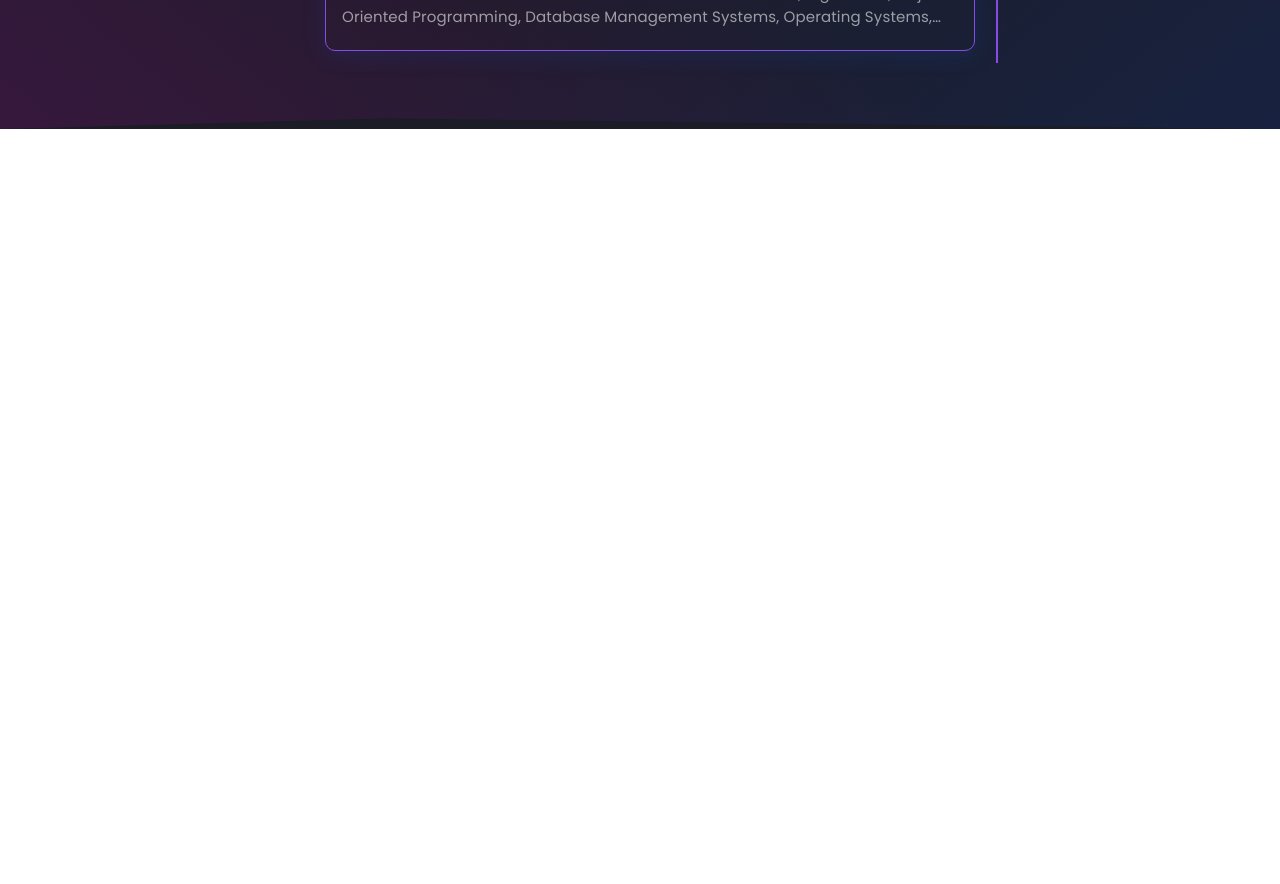
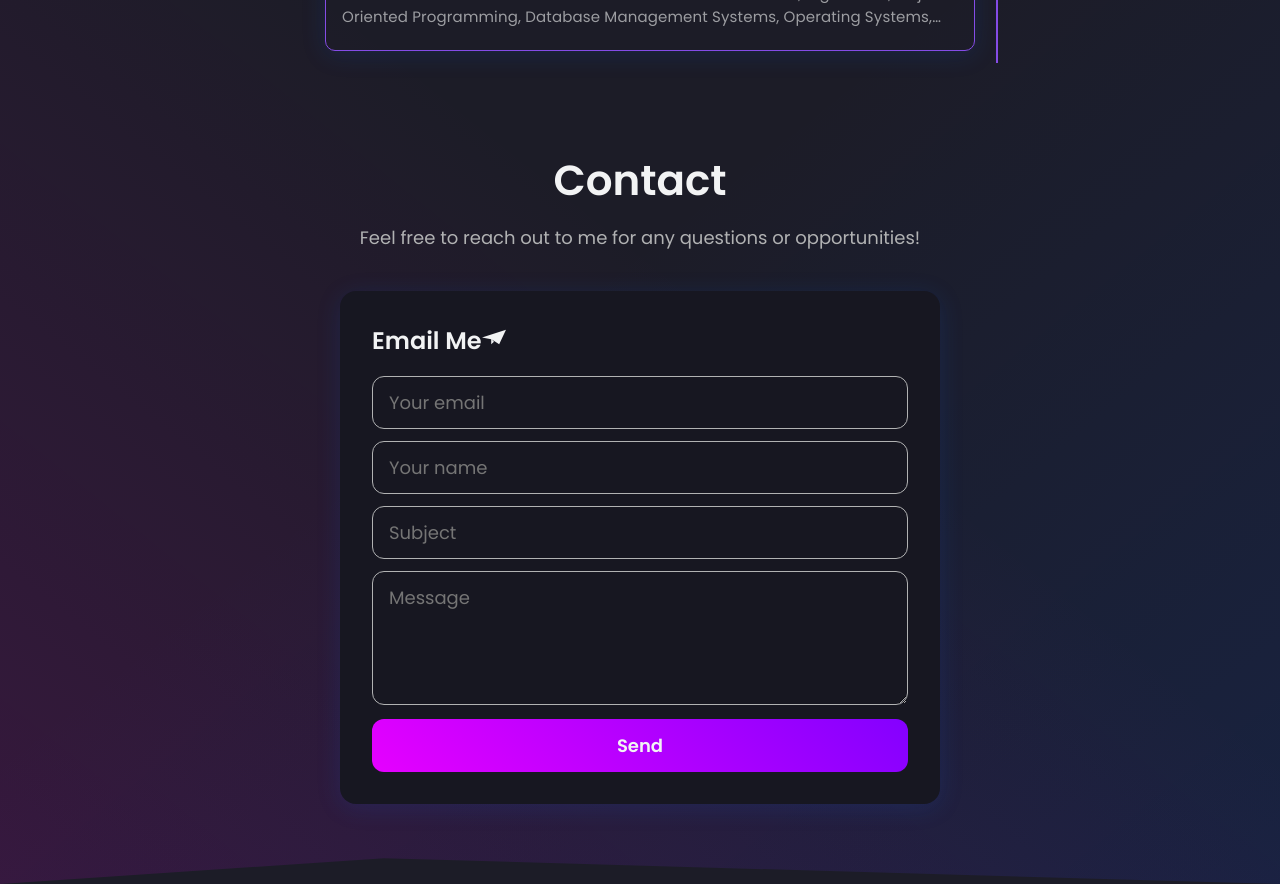
Before and after one commit to arafatGithubCode/Demo-profile-me, a React (Vite) app: page / in a window 1280 px wide. Shown: the part 9220-10104 px from the top of the page. Before the commit the page ends 9349 px from the top, so only its background shows below. Built offline with nearby package versions, Linux system fonts and the light colour scheme.

Commit message:
create contact UI

```diff
--- a/src/App.jsx
+++ b/src/App.jsx
@@ -11,6 +11,7 @@
 import Experience from "./components/experience/Experience";
 import Project from "./components/project/Project";
 import Education from "./components/education/Education";
+import Contact from "./components/contact/Contact";
 
 const Body = styled.div`
   background-color: ${({ theme }) => theme.bg};
@@ -50,6 +51,7 @@
           <Project openModal={openModal} setOpenModal={setOpenModal} />
           <Wrapper>
             <Education />
+            <Contact />
           </Wrapper>
         </Body>
       </BrowserRouter>
--- /dev/null
+++ b/src/components/contact/Contact.jsx
@@ -0,0 +1,173 @@
+import styled from "styled-components";
+import { SiMinutemailer } from "react-icons/si";
+
+const Container = styled.div`
+  display: flex;
+  flex-direction: column;
+  justify-content: center;
+  position: relative;
+  z-index: 1;
+  align-items: center;
+  @media (max-width: 960px) {
+    padding: 0px;
+  }
+`;
+
+const Wrapper = styled.div`
+  position: relative;
+  display: flex;
+  justify-content: space-between;
+  align-items: center;
+  flex-direction: column;
+  width: 100%;
+  max-width: 1350px;
+  padding: 0px 0px 80px 0px;
+  gap: 12px;
+  @media (max-width: 960px) {
+    flex-direction: column;
+  }
+`;
+
+const Desc = styled.p`
+  font-size: 18px;
+  text-align: center;
+  max-width: 600px;
+  color: ${({ theme }) => theme.text_secondary};
+  @media (max-width: 768px) {
+    margin-top: 12px;
+    font-size: 16px;
+  }
+`;
+
+const Title = styled.h3`
+  font-size: 42px;
+  text-align: center;
+  font-weight: 600;
+  margin-top: 20px;
+  color: ${({ theme }) => theme.text_primary};
+  @media (max-width: 768px) {
+    margin-top: 12px;
+    font-size: 32px;
+  }
+`;
+
+const ContactForm = styled.form`
+  width: 95%;
+  max-width: 600px;
+  display: flex;
+  flex-direction: column;
+  background-color: ${({ theme }) => theme.card};
+  padding: 32px;
+  border-radius: 16px;
+  box-shadow: rgba(23, 92, 230, 0.15) 0px 4px 24px;
+  margin-top: 28px;
+  gap: 12px;
+`;
+
+const ContactTitle = styled.h2`
+  font-size: 24px;
+  margin-bottom: 6px;
+  font-weight: 600;
+  color: ${({ theme }) => theme.text_primary};
+  font-size: 24px;
+  margin-bottom: 6px;
+  font-weight: 600;
+  color: ${({ theme }) => theme.text_primary};
+`;
+
+const ContactInput = styled.input`
+  flex: 1;
+  background-color: transparent;
+  border: 1px solid ${({ theme }) => theme.text_secondary};
+  outline: none;
+  font-size: 18px;
+  color: ${({ theme }) => theme.text_primary};
+  border-radius: 12px;
+  padding: 12px 16px;
+  &:focus {
+    border: 1px solid ${({ theme }) => theme.primary};
+  }
+`;
+
+const ContactInputMessage = styled.textarea`
+  flex: 1;
+  background-color: transparent;
+  border: 1px solid ${({ theme }) => theme.text_secondary};
+  outline: none;
+  font-size: 18px;
+  color: ${({ theme }) => theme.text_primary};
+  border-radius: 12px;
+  padding: 12px 16px;
+  &:focus {
+    border: 1px solid ${({ theme }) => theme.primary};
+  }
+`;
+
+const ContactButton = styled.button`
+  width: 100%;
+  cursor: pointer;
+  &:hover {
+    transform: scale(1.05);
+transition: all 0.4s ease-in-out;
+box-shadow:  20px 20px 60px #1F2634,
+filter: brightness(1);
+}
+  text-decoration: none;
+  text-align: center;
+  background: hsla(271, 100%, 50%, 1);
+  background: linear-gradient(
+    225deg,
+    hsla(271, 100%, 50%, 1) 0%,
+    hsla(294, 100%, 50%, 1) 100%
+  );
+  background: -moz-linear-gradient(
+    225deg,
+    hsla(271, 100%, 50%, 1) 0%,
+    hsla(294, 100%, 50%, 1) 100%
+  );
+  background: -webkit-linear-gradient(
+    225deg,
+    hsla(271, 100%, 50%, 1) 0%,
+    hsla(294, 100%, 50%, 1) 100%
+  );
+  padding: 13px 16px;
+  margin-top: 2px;
+  border-radius: 12px;
+  border: none;
+  color: ${({ theme }) => theme.text_primary};
+  font-size: 18px;
+  font-weight: 600;
+`;
+
+const Contact = () => {
+  const handleSubmit = (e) => {
+    e.preventDefault();
+  };
+  return (
+    <Container>
+      <Wrapper>
+        <Title>Contact</Title>
+        <Desc>
+          Feel free to reach out to me for any questions or opportunities!
+        </Desc>
+        <ContactForm onSubmit={handleSubmit}>
+          <ContactTitle>
+            Email Me
+            <SiMinutemailer />
+          </ContactTitle>
+          <ContactInput placeholder="Your email" name="form_email" />
+          <ContactInput placeholder="Your name" name="form_name" />
+          <ContactInput placeholder="Subject" name="form_subject" />
+          <ContactInputMessage
+            placeholder="Message"
+            name="form_message"
+            rows={4}
+          />
+          <ContactButton type="submit">Send</ContactButton>
+        </ContactForm>
+      </Wrapper>
+    </Container>
+  );
+};
+
+export default Contact;
```
